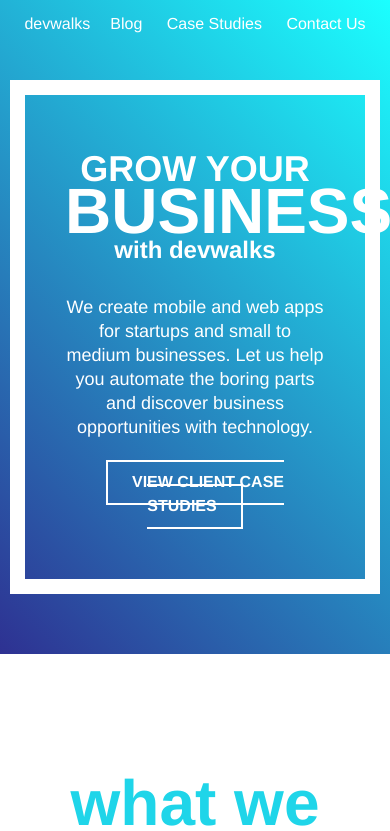
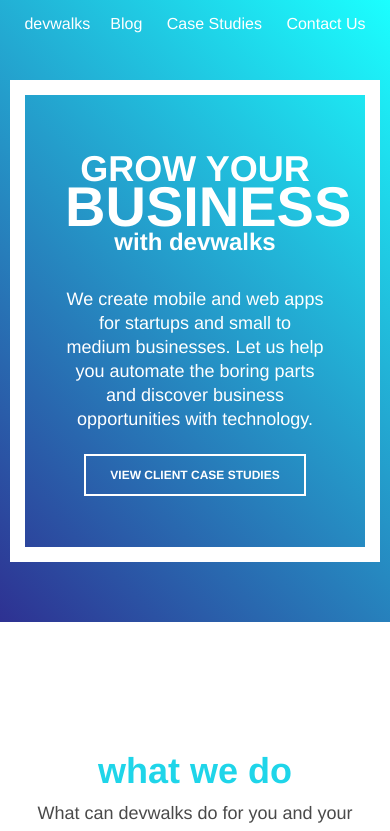
Before and after one commit to flowcustom/devwalks.github.io, a Jekyll site: the page built from index.html, in a window 390 px wide. Shown: the top 831 px of the page. Built offline with Jekyll 4.4.1, drawn with Linux system fonts in a browser that asks for light colours.

Commit message:
Update mobile issues on home page

```diff
--- a/_sass/_home.scss
+++ b/_sass/_home.scss
@@ -58,13 +58,17 @@
     }
 
     .hero-title-mid {
-      font-size: 64px;
-      line-height: 56px;
+      font-size: 56px;
+      line-height: 48px;
     }
 
     .hero-title-bottom {
       font-size: 24px;
       line-height: 24px;
+    }
+
+    a {
+      font-size: 12px;
     }
 
     p {
@@ -299,3 +303,15 @@
     }
   }
 }
+
+@media screen and (max-width: $break-small) {
+  .home-section {
+    .section-header {
+      font-size: 36px;
+    }
+
+    .section-subheading {
+      font-size: 18px;
+    }
+  }
+}
```
